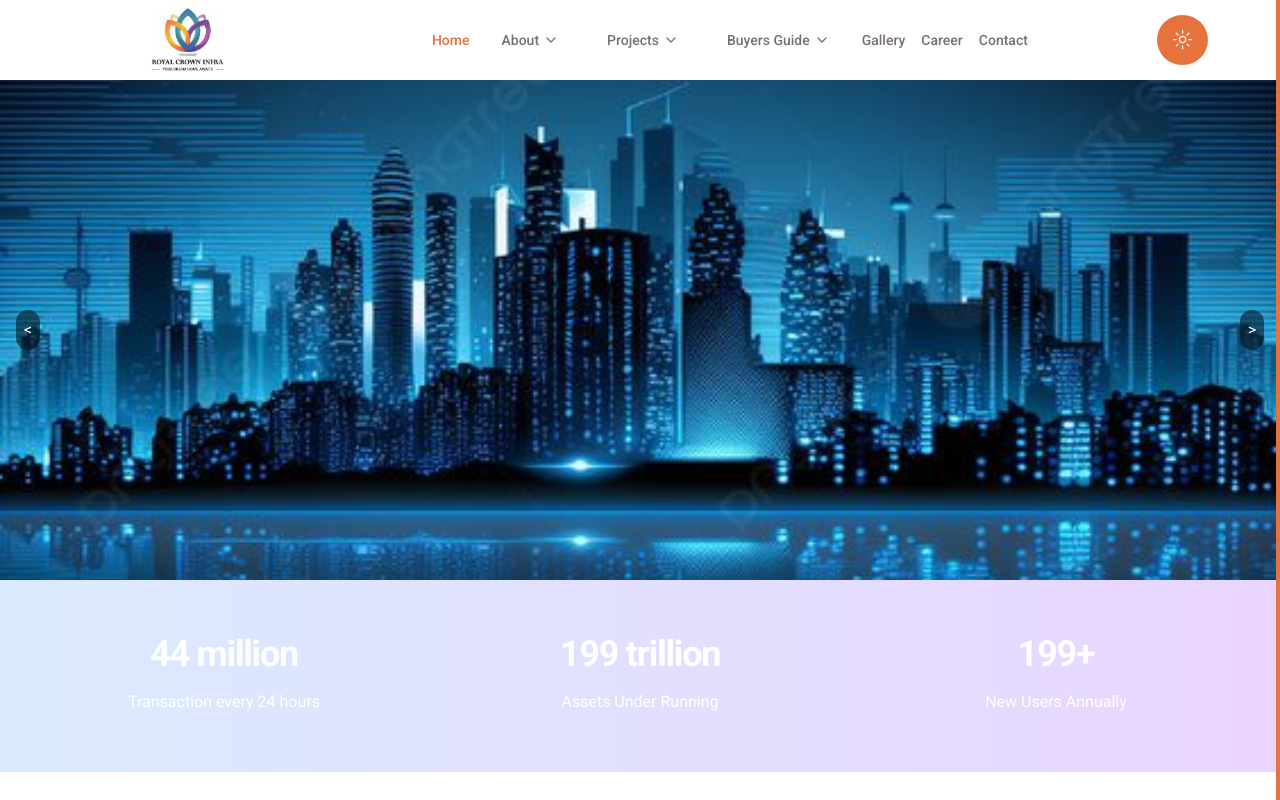
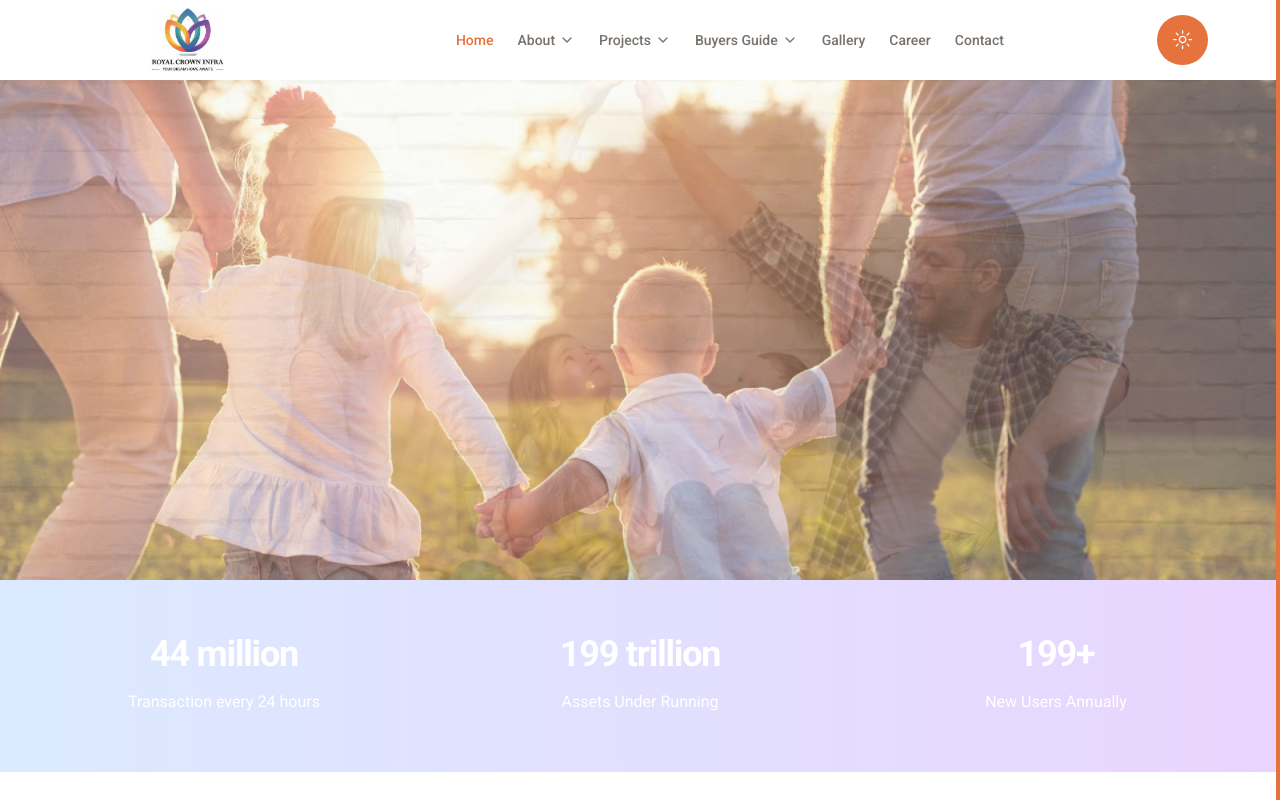
Before and after one commit to royalcrowninfra/royal, a Next.js app: page / in a window 1280 px wide. Shown: the top 800 px of the page. Built offline with nearby package versions, Linux system fonts and the light colour scheme.

Commit message:
navbar updates

```diff
--- a/components/HeroSection.jsx
+++ b/components/HeroSection.jsx
@@ -1,23 +1,25 @@
 'use client'
 import { useState, useEffect } from 'react';
 import Image from 'next/image';
+import { motion, AnimatePresence } from 'framer-motion';
 
 const images = [
   '/images/homepage/foto1.jpg',
   '/images/homepage/foto2.jpg',
-  '/images/projectBackground.jpg',
+  '/images/homepage/foto3.jpg',
   // Add more image paths as needed
 ];
 
 const HeroSection = () => {
   const [currentIndex, setCurrentIndex] = useState(0);
+  const [isLoading, setIsLoading] = useState(true);
 
   useEffect(() => {
     const interval = setInterval(() => {
       setCurrentIndex((prevIndex) =>
         prevIndex === images.length - 1 ? 0 : prevIndex + 1
       );
-    }, 3000);
+    }, 3000); // Changed to 5 seconds for a slightly slower transition
 
     return () => clearInterval(interval);
   }, []);
@@ -35,25 +37,47 @@ const HeroSection = () => {
   };
 
   return (
-    <div className="relative w-full h-[500px]">
+    <div className="relative w-full h-[500px] overflow-hidden">
+      <AnimatePresence initial={false}>
+        <motion.div
+          key={currentIndex}
+          initial={{ opacity: 0 }}
+          animate={{ opacity: 1 }}
+          exit={{ opacity: 0 }}
+          transition={{ duration: 0.5 }}
+          className="absolute inset-0"
+        >
           <Image
             src={images[currentIndex]}
             alt={`Slide ${currentIndex + 1}`}
             layout="fill"
             objectFit="cover"
+            objectPosition="center"
+            quality={100}
+            priority
+            onLoadingComplete={() => setIsLoading(false)}
           />
+        </motion.div>
+      </AnimatePresence>
+
+      {!isLoading && (
+        <>
           <button
             onClick={goToPrevious}
-        className="absolute left-4 top-1/2 transform -translate-y-1/2 bg-black bg-opacity-50 text-white p-2 rounded-full"
+            className="absolute left-4 top-1/2 transform -translate-y-1/2 bg-black bg-opacity-50 text-white p-2 rounded-full hover:bg-opacity-75 transition-all"
+            aria-label="Previous image"
           >
             &lt;
           </button>
           <button
             onClick={goToNext}
-        className="absolute right-4 top-1/2 transform -translate-y-1/2 bg-black bg-opacity-50 text-white p-2 rounded-full"
+            className="absolute right-4 top-1/2 transform -translate-y-1/2 bg-black bg-opacity-50 text-white p-2 rounded-full hover:bg-opacity-75 transition-all"
+            aria-label="Next image"
           >
             &gt;
           </button>
+        </>
+      )}
     </div>
   );
 };
--- a/components/Nav.jsx
+++ b/components/Nav.jsx
@@ -1,16 +1,8 @@
-"use client";
 import React, { useState, useEffect } from "react";
 import Link from "next/link";
-import { usePathname, useRouter } from "next/navigation";
-import { Menu, ChevronDown } from "lucide-react";
-import { Button } from "../components/ui/button";
-import {
-  Sheet,
-  SheetContent,
-  SheetHeader,
-  SheetTitle,
-  SheetTrigger,
-} from "../components/ui/sheet";
+import { usePathname } from "next/navigation";
+import { Menu, X, ChevronDown, ChevronRight } from "lucide-react";
+import { motion, AnimatePresence } from "framer-motion";
 import Logo from "./Logo";
 import ThemeToggler from "./ThemeToggler";
 
@@ -54,160 +46,175 @@ const links = [
   { path: "/contact", name: "Contact" },
 ];
 
-const NavLink = ({ href, children, isactive }) => (
-  <Link
-    href={href}
+const NavLink = ({ href, children, isActive, hasDropdown, onClick, isMobile }) => (
+  <Link href={href} onClick={onClick}>
+    <motion.span
       className={`text-sm font-medium transition-colors hover:text-primary ${
-      isactive ? "text-primary" : "text-muted-foreground"
+        isActive ? "text-primary" : "text-muted-foreground"
+      } ${hasDropdown ? "flex items-center justify-between" : ""} ${
+        isMobile ? "py-2 px-4 w-full" : ""
       }`}
+      whileHover={{ scale: 1.05 }}
+      whileTap={{ scale: 0.95 }}
     >
       {children}
+      {hasDropdown && (isMobile ? <ChevronRight className="h-4 w-4" /> : <ChevronDown className="ml-1 h-4 w-4" />)}
+    </motion.span>
   </Link>
 );
 
-const NavItem = ({ item, isactive }) => {
-  const [isOpen, setIsOpen] = useState(false);
-
-  if (item.dropdown) {
-    return (
-      <div
-        className="relative"
-        onMouseEnter={() => setIsOpen(true)}
-        onMouseLeave={() => setIsOpen(false)}
+const DropdownMenu = ({ items, isOpen, onClose, isMobile }) => (
+  <AnimatePresence>
+    {isOpen && (
+      <motion.div
+        initial={{ opacity: 0, y: isMobile ? 0 : -10 }}
+        animate={{ opacity: 1, y: 0 }}
+        exit={{ opacity: 0, y: isMobile ? 0 : -10 }}
+        transition={{ duration: 0.2 }}
+        className={`${
+          isMobile ? "w-full" : "absolute left-0 mt-2 w-48"
+        } bg-background rounded-md shadow-xl z-20`}
       >
-        <Button
-          variant="ghost"
-          className={`text-sm font-medium transition-colors hover:text-primary ${
-            isactive ? "text-primary" : "text-muted-foreground"
+        {items.map((item) => (
+          <Link
+            key={item.path}
+            href={item.path}
+            className={`block px-4 py-2 text-sm text-foreground hover:bg-accent ${
+              isMobile ? "border-b border-gray-200 last:border-b-0" : ""
             }`}
-        >
-          {item.name} <ChevronDown className="ml-1 h-4 w-4" />
-        </Button>
-        {isOpen && (
-          <div className="absolute left-0 mt-2 w-48 bg-background rounded-md shadow-xl z-20">
-            {item.dropdown.map((dropdownItem) => (
-              <Link
-                key={dropdownItem.path}
-                href={dropdownItem.path}
-                className="block px-4 py-2 text-sm text-foreground hover:bg-accent"
-              >
-                {dropdownItem.name}
-              </Link>
-            ))}
-          </div>
-        )}
-      </div>
-    );
-  }
-
-  return (
-    <NavLink href={item.path} isactive={isactive}>
-      {item.name}
-    </NavLink>
-  );
-};
-
-const MobileNavItem = ({ item, onClose }) => {
-  const [isOpen, setIsOpen] = useState(false);
-
-  if (item.dropdown) {
-    return (
-      <div className="space-y-1">
-        <Button
-          variant="ghost"
-          className="w-full justify-between font-bold"
-          onClick={() => setIsOpen(!isOpen)}
-        >
-          {item.name}
-          <ChevronDown className={`h-4 w-4 transition-transform ${isOpen ? 'rotate-180' : ''}`} />
-        </Button>
-        {isOpen && (
-          <div className="pl-4 space-y-1">
-            {item.dropdown.map((dropdownItem) => (
-              <Link
-                key={dropdownItem.path}
-                href={dropdownItem.path}
-                className="block py-2 text-sm"
-                onClick={onClose}
-              >
-                {dropdownItem.name}
-              </Link>
-            ))}
-          </div>
-        )}
-      </div>
-    );
-  }
-
-  return (
-    <Link
-      href={item.path}
-      className="block py-2 text-sm font-medium"
             onClick={onClose}
           >
             {item.name}
           </Link>
+        ))}
+      </motion.div>
+    )}
+  </AnimatePresence>
+);
+
+const NavItem = ({ item, isActive, isMobile, onClose }) => {
+  const [isOpen, setIsOpen] = useState(false);
+
+  const handleMouseEnter = () => !isMobile && setIsOpen(true);
+  const handleMouseLeave = () => !isMobile && setIsOpen(false);
+  const handleClick = () => {
+    if (isMobile) {
+      setIsOpen(!isOpen);
+    } else if (!item.dropdown) {
+      onClose();
+    }
+  };
+
+  return (
+    <div
+      className={`relative ${isMobile ? "w-full" : ""}`}
+      onMouseEnter={handleMouseEnter}
+      onMouseLeave={handleMouseLeave}
+    >
+      <NavLink
+        href={item.path}
+        isActive={isActive}
+        hasDropdown={!!item.dropdown}
+        onClick={handleClick}
+        isMobile={isMobile}
+      >
+        {item.name}
+      </NavLink>
+      {item.dropdown && (
+        <DropdownMenu
+          items={item.dropdown}
+          isOpen={isOpen}
+          onClose={() => {
+            setIsOpen(false);
+            onClose();
+          }}
+          isMobile={isMobile}
+        />
+      )}
+    </div>
   );
 };
+
+const MobileMenu = ({ isOpen, links, pathname, onClose }) => (
+  <AnimatePresence>
+    {isOpen && (
+      <motion.div
+        initial={{ opacity: 0, height: 0 }}
+        animate={{ opacity: 1, height: "auto" }}
+        exit={{ opacity: 0, height: 0 }}
+        transition={{ duration: 0.3 }}
+        className="md:hidden fixed inset-x-0 top-16 bg-background shadow-lg"
+      >
+        <div className="px-4 py-2 space-y-2 max-h-[calc(100vh-4rem)] overflow-y-auto">
+          {links.map((item) => (
+            <NavItem
+              key={item.path}
+              item={item}
+              isActive={pathname.startsWith(item.path)}
+              isMobile={true}
+              onClose={onClose}
+            />
+          ))}
+        </div>
+      </motion.div>
+    )}
+  </AnimatePresence>
+);
 
 const Navbar = () => {
   const pathname = usePathname();
   const [isOpen, setIsOpen] = useState(false);
 
+  useEffect(() => {
+    const handleResize = () => setIsOpen(false);
+    window.addEventListener("resize", handleResize);
+    return () => window.removeEventListener("resize", handleResize);
+  }, []);
+
   return (
     <header className="sticky top-0 z-50 w-full bg-background/95 backdrop-blur supports-[backdrop-filter]:bg-background/60">
-      <div className="container mx-auto px-4">
+      <nav className="container mx-auto px-4">
         <div className="flex items-center justify-between h-16">
           <Link href="/" className="flex items-center space-x-2">
-            <span className="font-bold">
-              <Logo />
-            </span>
+            <motion.div
+              initial={{ opacity: 0, scale: 0.5 }}
+              animate={{ opacity: 1, scale: 1 }}
+              transition={{ duration: 0.5 }}
+            >
+              <Logo className="h-10 w-auto" />
+            </motion.div>
           </Link>
 
-          {/* Desktop Navigation */}
-          <nav className="hidden md:flex items-center space-x-4">
+          <div className="hidden md:flex items-center space-x-6">
             {links.map((item) => (
               <NavItem
                 key={item.path}
                 item={item}
-                isactive={
-                  pathname === item.path || pathname.startsWith(item.path + "/")
-                }
+                isActive={pathname.startsWith(item.path)}
+                onClose={() => {}}
               />
             ))}
-          </nav>
+          </div>
 
           <div className="flex items-center space-x-4">
             <ThemeToggler />
-            {/* Mobile Menu Button */}
-            <Sheet open={isOpen} onOpenChange={setIsOpen}>
-              <SheetTrigger asChild>
-                <Button
-                  variant="ghost"
+            <button
               className="md:hidden"
+              onClick={() => setIsOpen(!isOpen)}
               aria-label="Toggle Menu"
             >
-                  <Menu className="h-6 w-6" />
-                </Button>
-              </SheetTrigger>
-              <SheetContent side="right" className="w-[300px] sm:w-[400px]">
-                <SheetHeader>
-                  <SheetTitle>Menu</SheetTitle>
-                </SheetHeader>
-                <nav className="flex flex-col space-y-4 mt-4">
-                  {links.map((item) => (
-                    <MobileNavItem
-                      key={item.path}
-                      item={item}
+              {isOpen ? <X className="h-6 w-6" /> : <Menu className="h-6 w-6" />}
+            </button>
+          </div>
+        </div>
+      </nav>
+
+      <MobileMenu
+        isOpen={isOpen}
+        links={links}
+        pathname={pathname}
         onClose={() => setIsOpen(false)}
       />
-                  ))}
-                </nav>
-              </SheetContent>
-            </Sheet>
-          </div>
-        </div>
-      </div>
     </header>
   );
 };
```
Also changed, not shown: public/images/homepage/foto3.jpg (added). Lines whose indentation alone changed are shown as unchanged.
